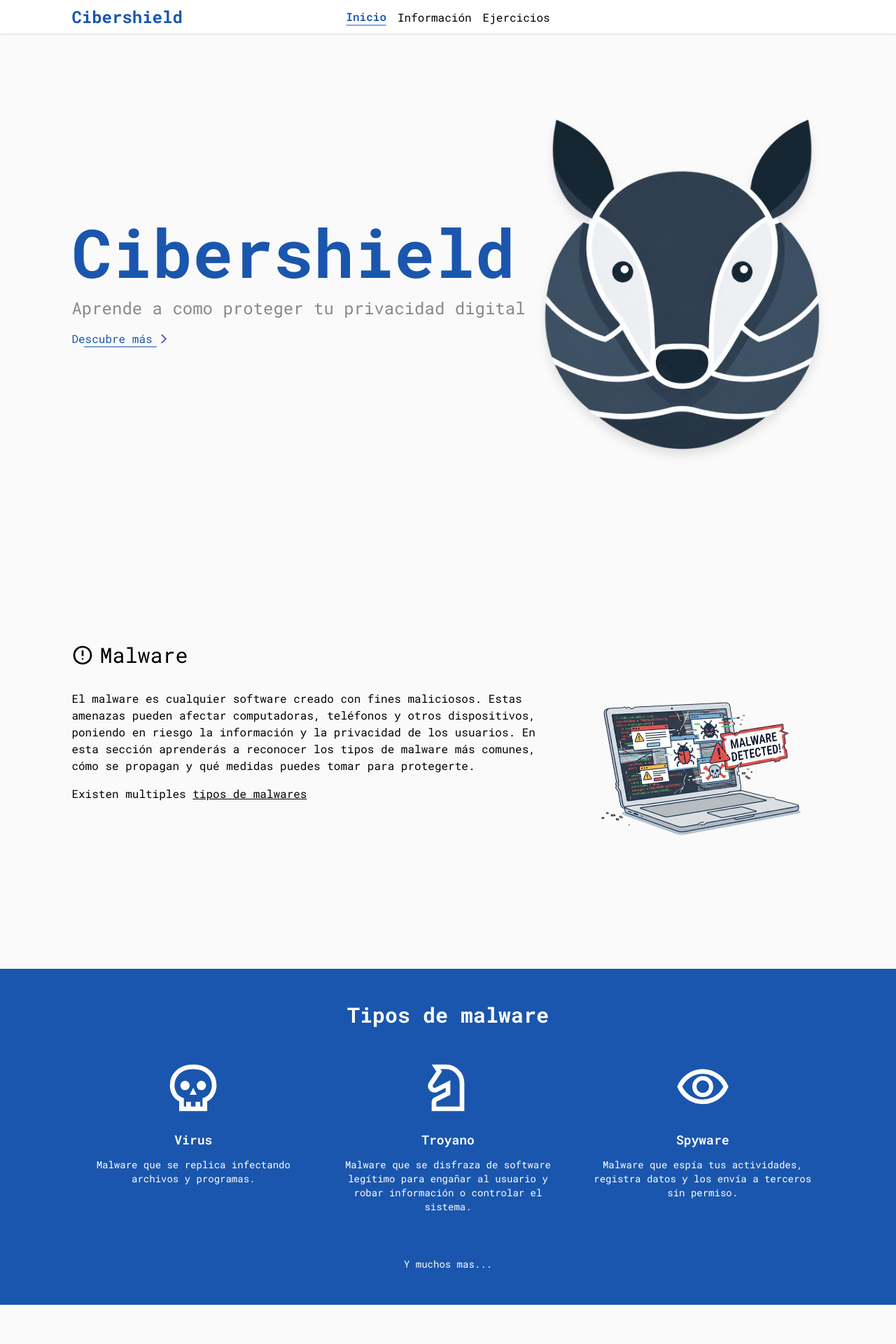
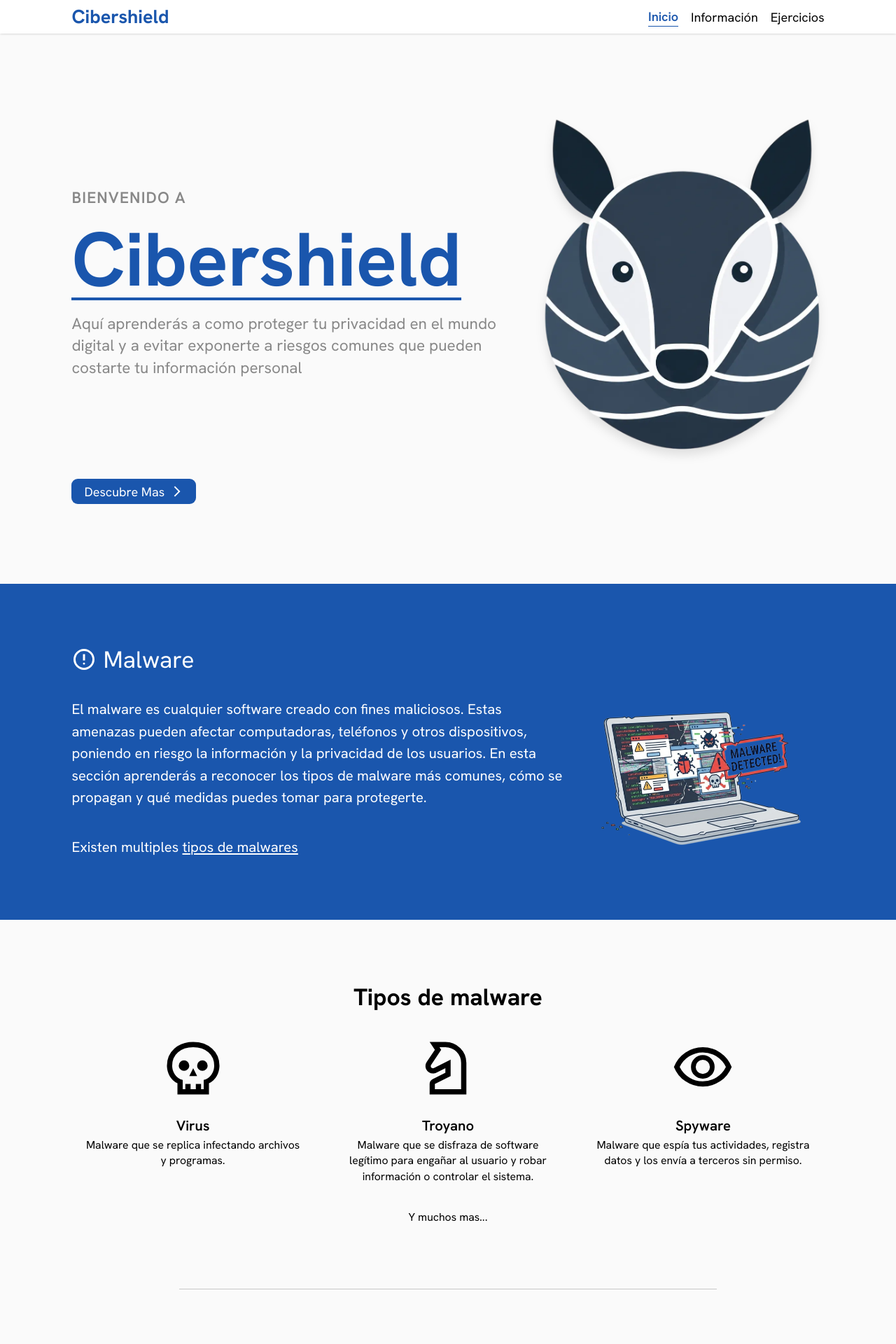
Before and after one commit to AdanCC21/CibershieldFront, a React (Vite) app: page / in a window 1280 px wide. Shown: the top 1920 px of the page at 70% size. Built offline with nearby package versions, Linux system fonts and the light colour scheme.

Commit message:
cambios en el home page, header y fuente de letra

```diff
--- a/index.html
+++ b/index.html
@@ -8,8 +8,7 @@
   <!-- Fuente -->
   <link rel="preconnect" href="https://fonts.googleapis.com">
   <link rel="preconnect" href="https://fonts.gstatic.com" crossorigin>
-  <link
-    href="https://fonts.googleapis.com/css2?family=Manrope:wght@200..800&family=Roboto+Mono:ital,wght@0,100..700;1,100..700&display=swap"
+  <link href="https://fonts.googleapis.com/css2?family=Hanken+Grotesk:ital,wght@0,100..900;1,100..900&display=swap"
     rel="stylesheet">
 
   <link rel="icon" type="image/webp" href="/armadillo.webp" />
--- a/src/components/Button.tsx
+++ b/src/components/Button.tsx
@@ -20,8 +20,8 @@ export type BtnStyle = 'fill' | 'outline';
 
 export default function Button({ title, titleClass, titleSize, icon, iconAlt, iconClass, iconInvert, iconRight, onClick, btnStyle = 'fill', btnClass }: Prompts) {
     const btnFill = btnStyle === 'fill' ?
-        `bg-(--primary-color) text-white hover:shadow-md ${tailwindcssDuration}` :
-        `border border-(--primary-color) hover:bg-(--primary-color)/10 ${tailwindcssDuration}`;
+        `bg-(--primary-color) text-white hover:shadow-md hover:scale-105 ${tailwindcssDuration}` :
+        `border border-(--primary-color) hover:bg-(--primary-color)/10 hover:scale-105 ${tailwindcssDuration}`;
     return (
         <button className={`flex items-center justify-center ${btnFill} ${iconRight && 'flex-row-reverse'} ${btnClass} px-4 py-1 gap-2 cursor-pointer rounded-lg`} onClick={onClick}>
             {icon &&
--- a/src/components/layout/Header.tsx
+++ b/src/components/layout/Header.tsx
@@ -86,7 +86,7 @@ export default function Header({ curPage, setPage }: Prompts) {
 
         <button className="hidden lg:block text-2xl text-(--primary-color) font-bold cursor-pointer" onClick={() => { navigator('/') }}>Cibershield</button>
 
-        <nav className="hidden lg:flex absolute bottom-1/2 right-1/2 translate-1/2 gap-4">
+        <nav className="hidden lg:flex  gap-4">
           {headerItems()}
         </nav>
 
--- a/src/index.css
+++ b/src/index.css
@@ -17,11 +17,14 @@ html {
   margin: 0px;
   overflow-x: hidden;
 
-  font-family: "Roboto Mono", monospace;
+  /* font-family: "Roboto Mono", monospace;
+  font-optical-sizing: auto;
+  font-style: normal; */
+  font-family: "Hanken Grotesk", sans-serif;
   font-optical-sizing: auto;
   font-style: normal;
 
-  font-size: 16px;
+  font-size: 18px;
 }
 
 .page-margin {
--- a/src/pages/Home.tsx
+++ b/src/pages/Home.tsx
@@ -1,4 +1,3 @@
-import arrowRight from '@/assets/icons/arrow_right_prcol.svg'
 import { showDown, showUpContainer, showUpLarge, tailwindcssDuration } from '@/constants/animations';
 import { Icons } from '@/constants/icons';
 import { motion } from 'framer-motion';
@@ -36,37 +35,37 @@ export default function Home() {
   return (
     <div className='flex flex-col w-full h-full gap-20 my-[2vh]'>
       <section className="flex flex-col-reverse lg:flex-row w-full min-h-[90vh] lg:min-h-[85vh] lg:h-[85vh] justify-center lg:justify-between items-center page-padding gap-4">
-        <motion.div variants={showUpContainer} initial="hidden" animate="show" className="flex flex-col w-fit gap-4 items-center text-center lg:text-start lg:items-start">
-          <motion.h1 variants={showDown} className="text-4xl sm:text-6xl lg:text-8xl text-(--primary-color) font-bold">Cibershield</motion.h1>
+        <motion.div variants={showUpContainer} initial="hidden" animate="show" className="flex flex-col w-fit max-w-3/5 gap-4 items-center text-center lg:text-start lg:items-start">
+          <motion.h3 variants={showDown} className="text-xl text-(--text-gray) uppercase tracking-wider font-semibold">Bienvenido a</motion.h3>
+          <motion.h1 variants={showDown} className="text-4xl sm:text-6xl lg:text-8xl text-(--primary-color) font-bold border-b-4 border-b-(--primary-color)">Cibershield</motion.h1>
 
-          <motion.p variants={showDown} className="text-lg sm:text-xl lg:text-2xl text-(--text-gray)">Aprende a como proteger tu privacidad digital</motion.p>
+          <motion.p variants={showDown} className="text-base sm:text-xl text-(--text-gray)">Aquí aprenderás a como proteger tu privacidad en el mundo digital y a evitar exponerte a riesgos comunes que pueden costarte tu información personal</motion.p>
+          {/* <motion.p variants={showDown} className="text-lg sm:text-xl lg:text-2xl text-(--text-gray)">Aprende a como proteger tu privacidad digital</motion.p> */}
 
-          <motion.button variants={showDown} className="relative group flex gap-2 items-center justify-center w-fit border-(--primary-color) cursor-pointer"
-            onClick={() => {
+          <motion.div variants={showDown} className='absolute flex bottom-1/10'>
+
+            <Button title='Descubre Mas' icon={Icons.arrowRight} iconAlt='Arrow' iconInvert iconRight onClick={() => {
               if (malwareRef.current) {
                 window.scrollTo({ top: malwareRef.current.offsetTop * .8, behavior: 'smooth' })
               }
-            }}>
-            <span className="text-base text-(--primary-color)" >Descubre más</span>
-            <img src={arrowRight} alt='arrow' className='h-4' />
-            <div className='absolute bottom-0 h-px bg-(--primary-color) w-3/4 group-hover:w-full transition-all ease-in-out duration-125'></div>
-          </motion.button>
+            }} />
+          </motion.div>
         </motion.div>
 
         <motion.img variants={showUpLarge} initial="hidden" animate="show" src='/armadillo.webp' className='h-[30vh] sm:h-[50vh] lg:h-7/10 w-fit drop-shadow-xl w-fit' alt="logo" />
       </section>
 
-      <section className="flex flex-col h-[60vh] justify-center gap-8 page-padding" ref={malwareRef}>
+      <section className="flex flex-col min-h-[60vh] justify-center gap-8 page-padding bg-(--primary-color) text-white py-4" ref={malwareRef}>
         <div className="flex gap-2 items-center">
-          <img src={Icons.error} alt='malware alert' className='h-8' />
+          <img src={Icons.error} alt='malware alert' className='h-8 invert' />
           <h3 className="text-3xl">Malware</h3>
         </div>
 
         <div className="flex flex-col md:flex-row gap-8 lg:gap-4" >
           <div className='flex flex-col gap-4 flex-2'>
-            <p className='text-sm lg:text-base'>El malware es cualquier software creado con fines maliciosos. Estas amenazas pueden afectar computadoras, teléfonos y otros dispositivos, poniendo en riesgo la información y la privacidad de los usuarios. En esta sección aprenderás a reconocer los tipos de malware más comunes, cómo se propagan y qué medidas puedes tomar para protegerte.</p>
+            <p className='text-base lg:text-lg'>El malware es cualquier software creado con fines maliciosos. Estas amenazas pueden afectar computadoras, teléfonos y otros dispositivos, poniendo en riesgo la información y la privacidad de los usuarios. En esta sección aprenderás a reconocer los tipos de malware más comunes, cómo se propagan y qué medidas puedes tomar para protegerte.</p>
 
-            <span className='text-sm lg:text-base'>Existen multiples <button className='underline cursor-pointer' onClick={() => {
+            <span className='text-base lg:text-lg mt-auto'>Existen multiples <button className='underline cursor-pointer' onClick={() => {
               if (malwareTypes.current) {
                 window.scrollTo({ top: malwareTypes.current.offsetTop * .8, behavior: 'smooth' })
               }
@@ -79,17 +78,19 @@ export default function Home() {
         </div>
       </section>
 
-      <section ref={malwareTypes} className='md:relative flex flex-col justify-center gap-4 min-h-[60vh] bg-(--primary-color) page-padding text-white md:py-0 py-8'>
-        <h2 className="md:absolute md:top-1/10 md:right-1/2 md:translate-x-1/2 text-3xl font-bold text-center">Tipos de malware</h2>
+      <section ref={malwareTypes} className='md:relative flex flex-col justify-center gap-4 min-h-[40vh] page-padding md:py-0 py-4'>
+        <h2 className=" text-3xl font-bold text-center">Tipos de malware</h2>
         <ul className="flex flex-col md:flex-row gap-4 items-start">
           <MalwareItem title='Virus' img={Icons.skull} imgAlt='Virus' desc='Malware que se replica infectando archivos y programas.' active={activeMalwareItem === 'Virus'} onToggle={() => setActiveMalwareItem(prev => prev === 'Virus' ? null : 'Virus')} />
           <MalwareItem title='Troyano' img={Icons.troyan} imgAlt='troyano' desc='Malware que se disfraza de software legítimo para engañar al usuario y robar información o controlar el sistema.' active={activeMalwareItem === 'Troyano'} onToggle={() => setActiveMalwareItem(prev => prev === 'Troyano' ? null : 'Troyano')} />
           <MalwareItem title='Spyware' img={Icons.eye} imgAlt='Eye' desc='Malware que espía tus actividades, registra datos y los envía a terceros sin permiso.' active={activeMalwareItem === 'Spyware'} onToggle={() => setActiveMalwareItem(prev => prev === 'Spyware' ? null : 'Spyware')} />
         </ul>
-        <span className='md:absolute md:bottom-1/10 md:right-1/2 md:translate-x-1/2 text-sm text-center'>Y muchos mas...</span>
+        <span className='text-sm text-center'>Y muchos mas...</span>
       </section>
 
-      <section className='flex flex-col gap-8 min-h-[60vh] justify-center page-padding my-[3vh]'>
+      <hr className='opacity-20 mx-auto w-[60vw]'/>
+
+      <section className='flex flex-col gap-8 min-h-[60vh] justify-center page-padding'>
         <div className="flex gap-4 items-center ">
           <img src={Icons.phishing} alt='Phishing' className='h-16 w-fit' />
           <h2 className='text-5xl font-semibold'>Phishing</h2>
@@ -110,29 +111,39 @@ export default function Home() {
         </article>
       </section>
 
-      <section className='flex flex-col items-center bg-(--primary-color) text-white page-padding py-[6vh] gap-4 text-center'>
-        <h2 className='text-3xl font-semibold'>Ejercicios de Phishing</h2>
-        <p className='text-base max-w-3/4'>Los ejercicios de phishing son correos electrónicos o SMS cotidianos, similares a los que cualquier persona podría recibir en su día a día. En este caso, presentamos mensajes que pueden pueden o no tratarse de un intento de phishing.
+      <hr className='opacity-20 mx-auto w-[60vw]'/>
+
+      <section className='flex flex-col text-center md:text-start md:flex-row page-padding py-[6vh] gap-4'>
+        <div className='flex flex-col gap-4 flex-1'>
+          <h2 className='text-5xl font-semibold'>Ejercicios de Phishing</h2>
+          <p className='text-lg'>Los ejercicios de phishing son correos electrónicos o SMS cotidianos, similares a los que cualquier persona podría recibir en su día a día. En este caso, presentamos mensajes que pueden pueden o no tratarse de un intento de phishing.
           </p>
+          <br/>
+          <p className='text-lg'>Tu trabajo aqui es leer cuidadosamente la información del correo o mensaje, y en base a los detalles deberas de decidir si el correo es veridico o un intento de phishing.
+          </p>
+        </div>
 
+        <div className='flex flex-col items-center justify-center flex-1'>
           <img src="remove.png" className='max-h-[50vh] w-fit rounded-lg' />
+          <p className='text-lg font-medium my-4'>Tu trabajo es identificar cuáles son reales y cuáles son falsos</p>
 
-        <p className='text-lg font-medium'>Tu trabajo es identificar cuáles son reales y cuáles son falsos</p>
-
-        <div className="flex gap-8 justify-center items-center">
+          <div className="flex gap-8 justify-center items-center ">
             <button title="Es un mensaje legitimo" className={`group flex items-center gap-2 px-3 py-1 border-t-3 border-green-600 hover:border-green-300 bg-green-400 hover:bg-green-600 rounded-lg cursor-pointer shadow-md ${tailwindcssDuration}`}
               onClick={() => { toast.error("Ohh.. lo siento, es un caso de phishing. 😿. Mira bien la dirección de correo del remitente", { duration: 5000 }) }}>
-            <span className="text-base font-medium">No es phishing</span>
-            <img src={Icons.check} alt="wrong" className="h-5 invert" />
+              <span className="text-base font-medium ">No es phishing</span>
+              <img src={Icons.check} alt="wrong" className="h-5" />
             </button>
 
             <button title="Es un mensaje falso" className={`flex items-center gap-2 px-3 py-1 border-t-3 border-red-600 hover:border-red-300 bg-red-500 hover:bg-red-700 rounded-lg cursor-pointer shadow-md ${tailwindcssDuration}`}
               onClick={() => { toast.success("Correcto, es un caso de phishing 😺. El remitente utiliza una doble T en su correo, la falta de ortografía es un patrón común entre los intentos de phishing.", { duration: 10000 }) }}>
-            <span className="text-base font-medium">Es phishing</span>
+              <span className="text-base font-medium text-white">Es phishing</span>
               <img src={Icons.warning} alt="check" className="invert h-5" />
             </button>
           </div>
+        </div>
       </section>
+
+      <hr className='opacity-20 mx-auto w-[60vw]'/>
 
       <section className='flex flex-col gap-8 page-padding py-[6vh]'>
         <article className='flex flex-col md:flex-row gap-8'>
@@ -153,8 +164,8 @@ export default function Home() {
           </div>
         </article>
 
-        <div className="flex flex-col gap-2 text-center items-center mt-10">
-          <Button titleSize='text-xl' title="Comienza tus practicas" icon={Icons.arrowRight} iconAlt='arrow right' iconRight iconInvert onClick={() => { navigator('/training') }} btnClass='w-fit' />
+        <div className="flex flex-col gap-2 text-center items-center md:mt-20">
+          <Button  title="Comienza tus practicas" icon={Icons.arrowRight} iconAlt='arrow right' iconRight iconInvert onClick={() => { navigator('/training') }} btnClass='w-fit' />
 
           <p className='text-sm text-(--text-gray)'>O continúa explorando la <a className={`underline hover:text-(--primary-color) ${tailwindcssDuration}`} href='/info'>información sobre malware y phishing</a></p>
         </div>
@@ -183,11 +194,11 @@ interface Prompts {
 function MalwareItem({ title, desc, img, imgAlt, active = false, onToggle }: Prompts) {
   return (
     <li className={`flex flex-col flex-1 w-full justify-center items-center text-center rounded-xl border border-white/20 bg-white/10 md:bg-white/0 md:border-0 p-4 shadow-sm md:shadow-none ${tailwindcssDuration}`}>
-      <button type='button' onClick={onToggle} className='flex flex-col items-center gap-3 w-full text-white'>
-        <img src={img} alt={imgAlt} className='h-20 w-fit invert mb-2' />
+      <button type='button' onClick={onToggle} className='flex flex-col items-center gap-3 w-full'>
+        <img src={img} alt={imgAlt} className='h-20 w-fit mb-2' />
         <h3 className="text-lg font-semibold">{title}</h3>
       </button>
-      <p className="hidden md:block text-sm  max-h-40 mt-3">
+      <p className="hidden md:block max-h-40 text-sm">
         {desc}
       </p>
       <p className={`md:hidden text-sm transition-all duration-200 overflow-hidden ${active ? 'max-h-40 opacity-100 mt-3' : 'max-h-0 opacity-0 mt-0'}`}>
```
Lines whose indentation alone changed are shown as unchanged.
